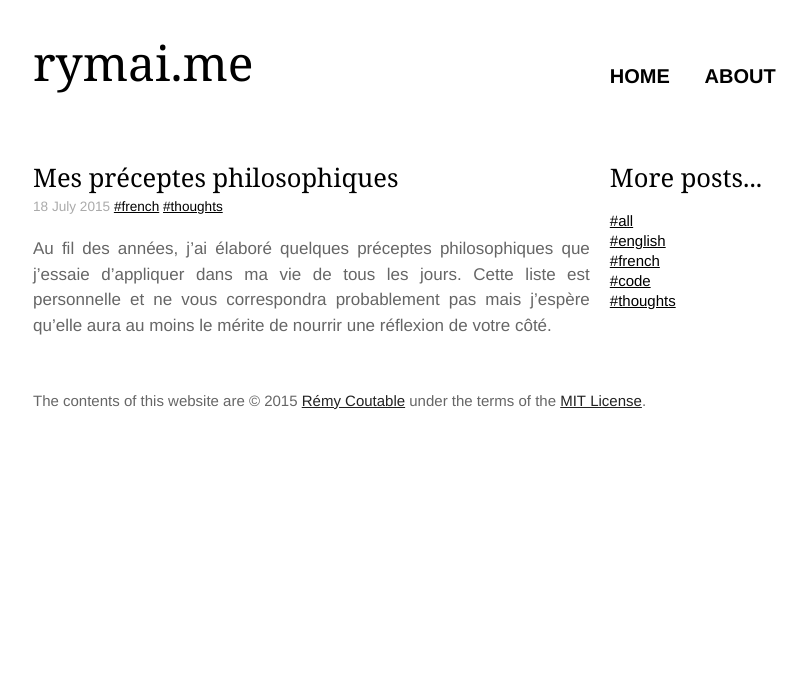
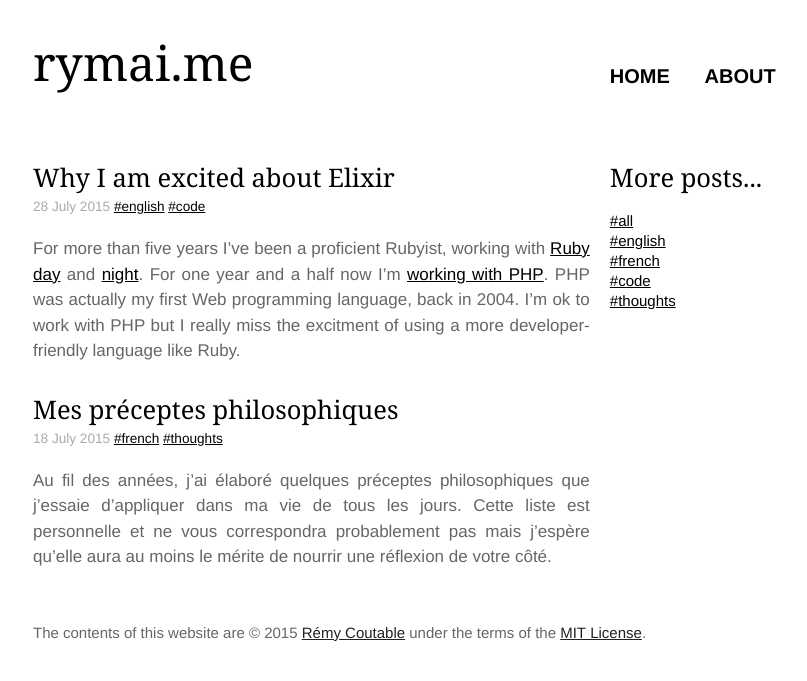
Before and after one commit to rymai/rymai.github.io, a Jekyll site: the page built from index.html, in a window 1280 px wide. Shown: the top 681 px of the page, without its empty margins (138-945 px from the left). Built offline with Jekyll 4.4.1, drawn with Linux system fonts in a browser that asks for light colours; Markdown is read by kramdown in place of the engine named in the settings; the list of posts is cut into pages by our own code; some of the changed lines change nothing that is shown.

Commit message:
Publish my second blog post

````diff
--- a/_drafts/2015-06-26-why-im-excited-about-elixir.md
+++ b/_posts/2015-07-28-why-i-am-excited-about-elixir.md
@@ -1,5 +1,5 @@
 ---
-title:  "Why I'm excited about Elixir"
+title:  "Why I am excited about Elixir"
 categories: english code
 ---
 
@@ -13,7 +13,11 @@ I've followed their "Getting started" guides but the one that draw my attention
 
 ### A promising tag line
 
-I must admit I first heard of Elixir from [José Valim](https://github.com/josevalim), which is [a much respected guy](http://plataformatec.com.br/) in the Ruby community. I think he started Elixir as a pure experiment and it ended-up being, in my opinion, one of the best contender for the next-decade server-side programming languages.
+<div class="left">
+  <img class="left" src="https://upload.wikimedia.org/wikipedia/en/a/a4/Elixir_programming_language_logo.png" title="Elixir language logo" alt="Elixir language logo" />
+</div>
+
+I must admit I first heard of Elixir from [José Valim](https://github.com/josevalim), which is [a much respected guy](http://plataformatec.com.br/) in the Ruby community. He started Elixir as [an experiment](http://www.infoq.com/interviews/valim-elixir) and it's now one of the best general-purpose programming language, in my opinion.
 
 > Elixir is a dynamic, functional language designed for building scalable and maintainable applications.
 
@@ -25,9 +29,53 @@ With Elixir, I will be able to:
 
 ### A dynamic and elegant language
 
-Elixir leverages the Erlang VM and its performance but without the [weird syntax](http://damienkatz.net/2008/03/what_sucks_abou.html).
+Elixir leverages the [Erlang VM](http://www.erlang.org/) and its performance but without the [weird syntax](http://damienkatz.net/2008/03/what_sucks_abou.html).
 Even better, it has a nice syntax, quite similar to Ruby's one!
 I must admit, this is very important to me (and to every Rubyists, really)!
+
+Following are some examples of Elixir code.
+
+**Protocols are a mechanism to achieve polymorphism in Elixir:**
+
+```elixir
+# Note the special module attribute "@doc" here
+defprotocol Blank do
+  @doc "Returns true if data is considered blank/empty"
+  def blank?(data)
+end
+
+# Integers are never blank
+defimpl Blank, for: Integer do
+  def blank?(_), do: false
+end
+
+# Just empty list is blank
+defimpl Blank, for: List do
+  def blank?([]), do: true
+  def blank?(_),  do: false
+end
+```
+
+**Elixir has a nice interactive shell:**
+
+```iex
+# this is similar to Ruby's %w() syntax
+iex> ~s(this is a string with "double" quotes, not 'single' ones)
+"this is a string with \"double\" quotes, not 'single' ones"
+
+# this is similar to Ruby's %i() syntax
+iex> ~w(foo bar bat)a
+[:foo, :bar, :bat]
+```
+
+**An example that uses [the Ecto library](https://github.com/elixir-lang/ecto) which provides an elegant DSL for writing database queries:**
+
+```elixir
+query = from w in Weather,
+        where: w.prcp > 0,
+        where: w.temp < 20,
+        select: w
+```
 
 ### A functional language
 
@@ -46,7 +94,7 @@ case File.read "hello" do
 end
 ```
 
-Here, instead of `try/catch` the `File.read` call as we could do in other languages, we can simply define two clauses that would match the two possible outcomes of the function call.
+Here, instead of `try/catch` the `File.read` call as we could do in other languages (actually Elixir supports it too), we can simply define two clauses that would match the two possible outcomes of the function call.
 
 Another example is pattern matching used as filter in a [comprehension](http://elixir-lang.org/getting-started/comprehensions.html):
 
@@ -84,7 +132,7 @@ Note the `{:msg, contents}` pattern matching again!
 
 #### Module attributes
 
-Another interesting feature is modules attributes. Then can be used to document a module or function, but also to specify behaviours that a module implements (behaviours are similar to interfaces in object oriented languages), or even to store data during compilation!
+Another interesting feature is [module attributes](http://elixir-lang.org/getting-started/module-attributes.html). Then can be used to document a module or a function, but also to specify [behaviours](http://elixir-lang.org/getting-started/typespecs-and-behaviours.html#behaviours) that a module implements (behaviours are similar to interfaces in object oriented languages), or even [to store data](http://elixir-lang.org/getting-started/module-attributes.html#as-temporary-storage) during compilation!
 
 ```elixir
 defmodule Math do
@@ -113,12 +161,14 @@ The guys at Oozou [wrote a great summary](http://blog.oozou.com/why-we-are-excit
 
 ### A cure for a great future
 
-Elixir has an awesome [Getting Started](http://elixir-lang.org/getting-started/introduction.html) guide to which I've [already](https://github.com/elixir-lang/elixir-lang.github.com/pull/576) [contributed](https://github.com/elixir-lang/elixir-lang.github.com/pull/577)! :D
+Elixir has an awesome [Getting Started](http://elixir-lang.org/getting-started/introduction.html) guide and I couldn't recommend you enough to follow it.
 
-I think the next steps for me will be:
+I think the next steps in my Elixir journey will be:
 
 - read the [Mix and OTP](http://elixir-lang.org/getting-started/mix-otp/introduction-to-mix.html) and [Meta-Programming in Elixir](http://elixir-lang.org/getting-started/meta/quote-and-unquote.html) guides;
-- dig into the [Phoenix Web framework](http://www.phoenixframework.org/);
-- start a real-life project using Elixir & Phoenix.
+- dig into [Phoenix](http://www.phoenixframework.org/), a productive, reliable and fast Web framework written in Elixir;
+- start a real project using Elixir and Phoenix.
 
 What about you? What do you think of Elixir?
+
+<small>Special thanks to [Macha](http://www.machada.fr) for reviewing and helping me improving this blog post!</small>
````
